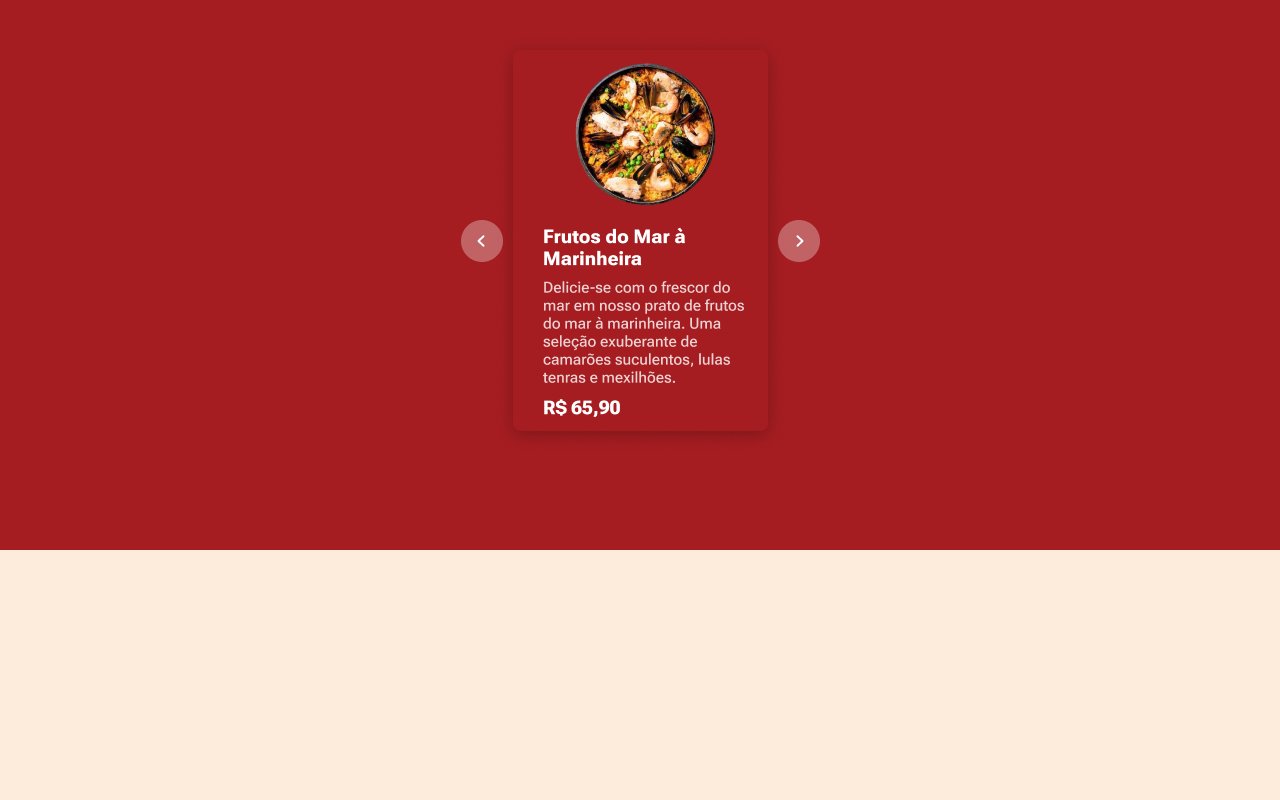
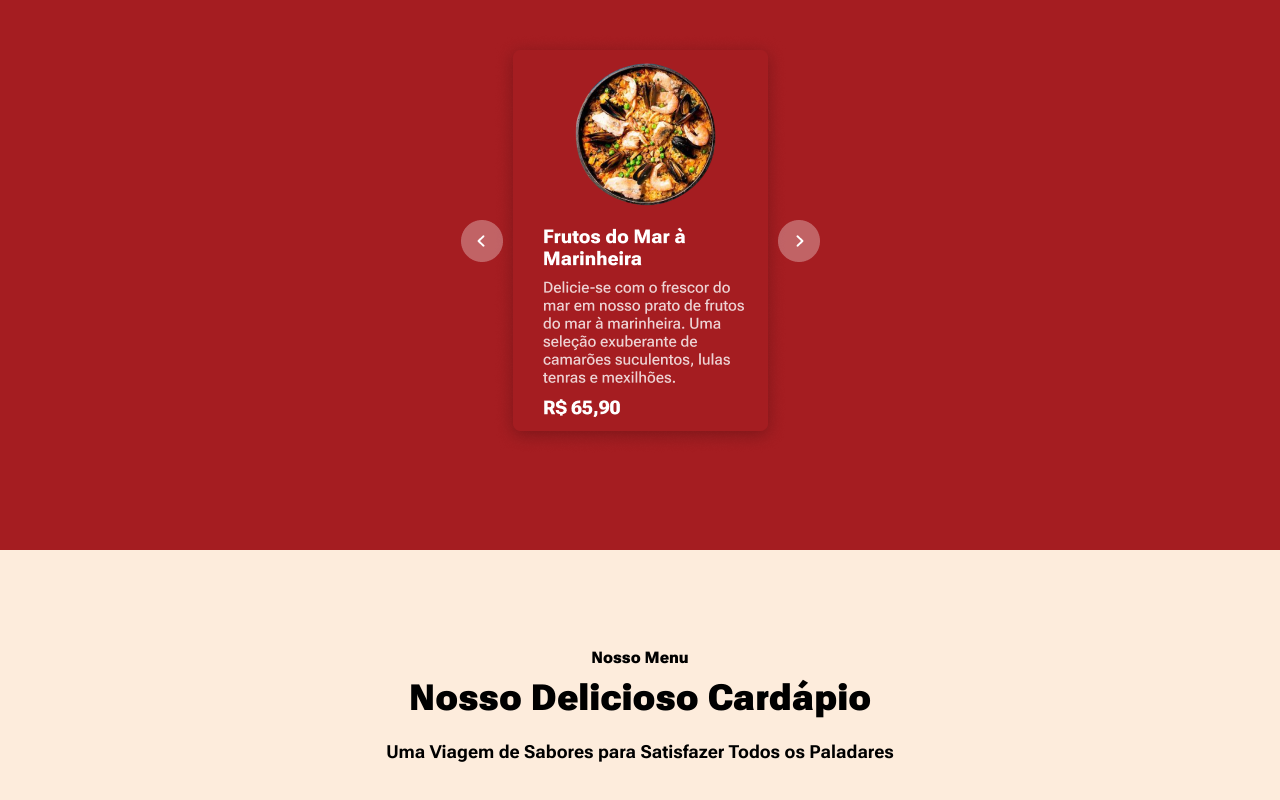
Before and after one commit to DevWeDesc/Vadao, a Next.js app: page / in a window 1280 px wide. Shown: the part 1823-2623 px from the top of the page. Before the commit the page ends 2373 px from the top, so only its background shows below. Built offline with nearby package versions, Linux system fonts and the light colour scheme.

Commit message:
Adicionando Menu

```diff
--- a/src/app/page.tsx
+++ b/src/app/page.tsx
@@ -2,6 +2,7 @@ import { About } from "@/components/About";
 import { Banner } from "@/components/Banner";
 import { FeaturedDishes } from "@/components/FeaturedDishes";
 import { Header } from "@/components/Header";
+import { Menu } from "@/components/Menu";
 import Image from "next/image";
 
 export default function Home() {
@@ -18,6 +19,9 @@ export default function Home() {
         <section>
           <FeaturedDishes />
         </section>
+        <section>
+          <Menu />
+        </section>
       </main>
     </>
   );
--- /dev/null
+++ b/src/components/Menu.tsx
@@ -0,0 +1,17 @@
+import React from "react";
+
+export const Menu = () => {
+  return (
+    <div className="py-24 px-5">
+      <div className="text-center flex flex-col gap-5">
+        <div className="flex flex-col gap-2">
+          <p className="text-base font-black">Nosso Menu</p>
+          <h2 className="text-4xl font-extraBlack">Nosso Delicioso Cardápio</h2>
+        </div>
+        <p className="font-bold text-lg">
+          Uma Viagem de Sabores para Satisfazer Todos os Paladares
+        </p>
+      </div>
+    </div>
+  );
+};
```
